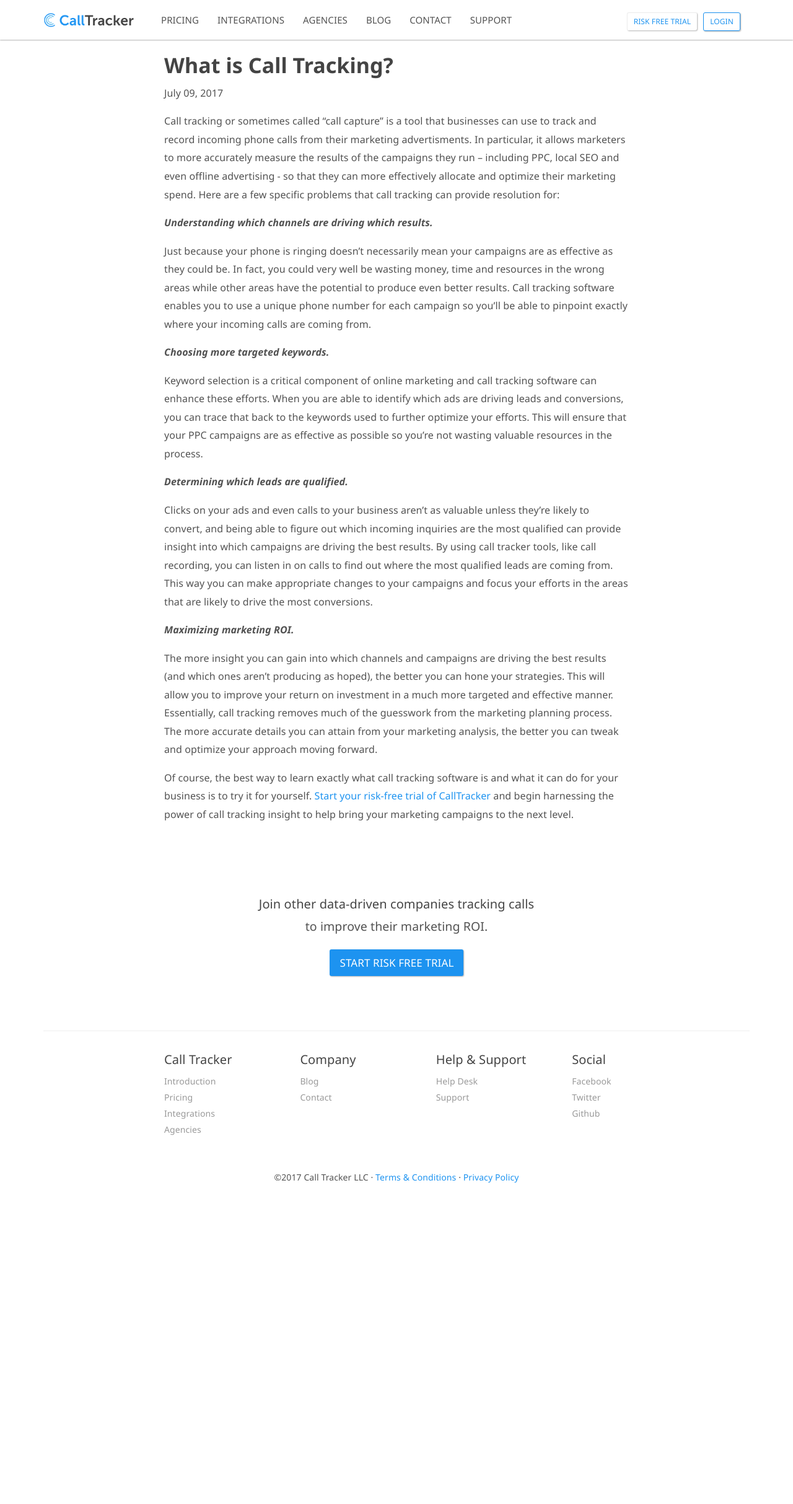
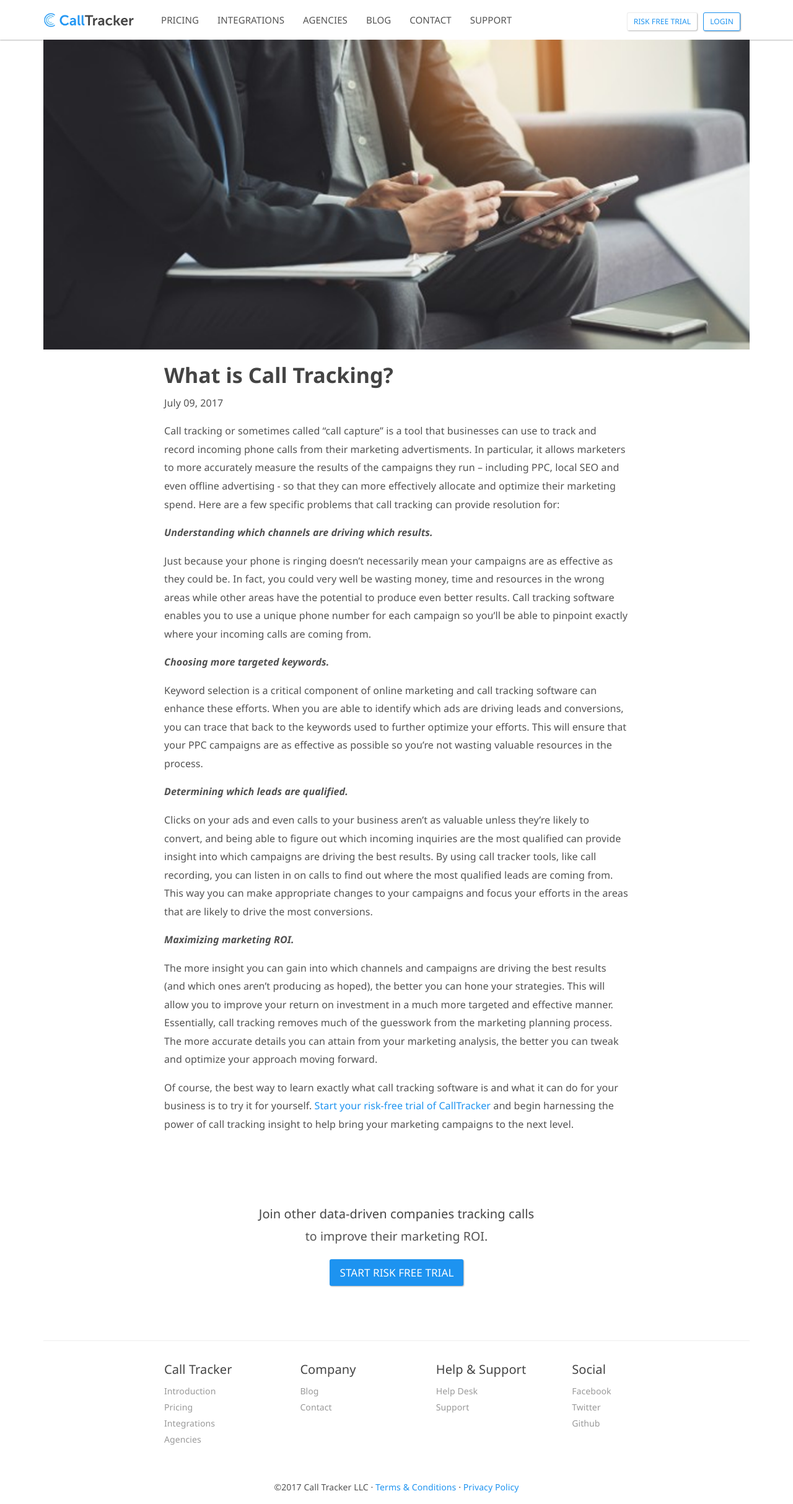
Before and after one commit to sumonst21/calltrackerio-site, a Jekyll site: the page built from _posts/2017-07-09-what-is-call-tracking.md, in a window 1280 px wide. Shown: the whole page at 62% size. Built offline with Jekyll 4.4.1, drawn with Linux system fonts in a browser that asks for light colours; comment, search, counter and statistics services are not loaded; before the commit the page ends 1927 px from its top, so only the background shows below that.

Commit message:
add image to post

```diff
--- a/_posts/2017-07-09-what-is-call-tracking.md
+++ b/_posts/2017-07-09-what-is-call-tracking.md
@@ -6,7 +6,7 @@
 layout: post
 author:
 category: 'marketing'
-image: ''
+image: '/images/posts/marketing-budget-optimization.png'
 excerpt: 'Call tracking or sometimes called "call capture" is a tool that businesses can use to track and record incoming phone calls from their marketing advertisments. In particular, it allows marketers to more accurately measure the results of the campaigns they run – including PPC, local SEO and even offline advertising - so that they can more effectively allocate and optimize their marketing spend.'
 ---
 Call tracking or sometimes called "call capture" is a tool that businesses can use to track and record incoming phone calls from their marketing advertisments. In particular, it allows marketers to more accurately measure the results of the campaigns they run – including PPC, local SEO and even offline advertising - so that they can more effectively allocate and optimize their marketing spend. Here are a few specific problems that call tracking can provide resolution for:
```
Also changed, not shown: images/posts/marketing-budget-optimization.png (added).
